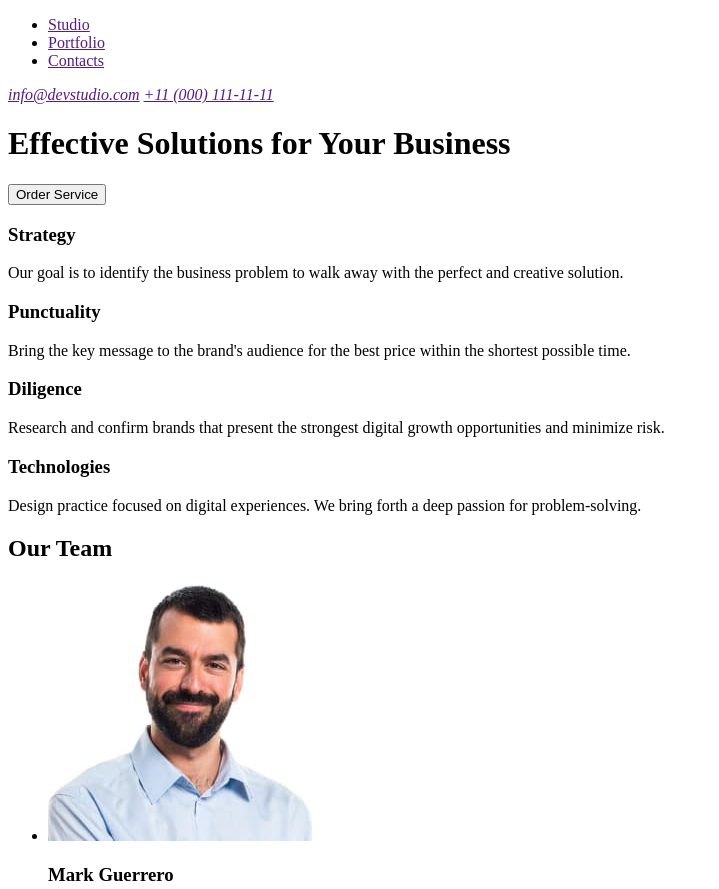
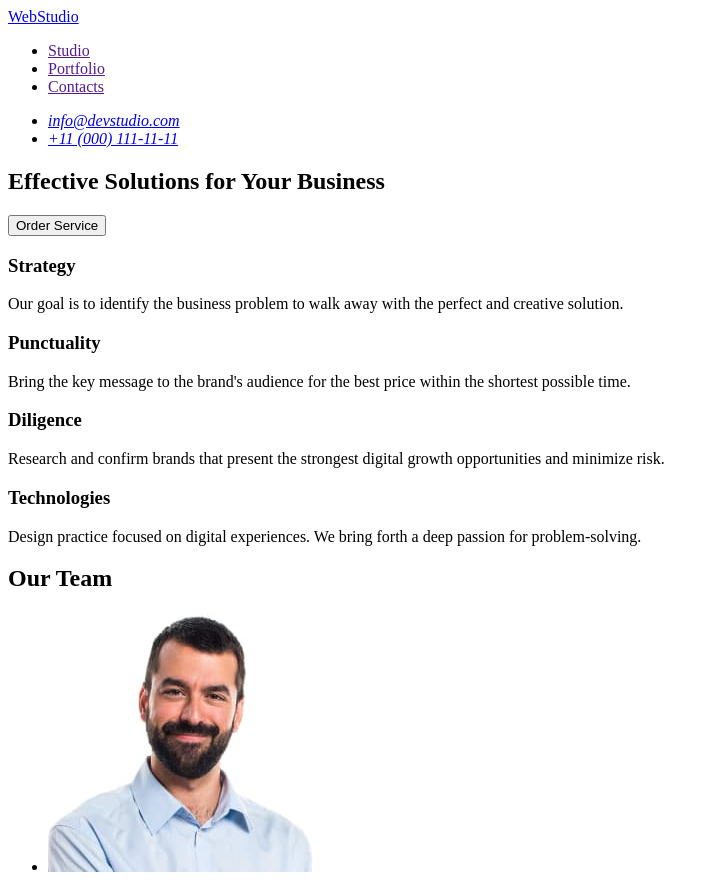
Before and after one commit to Oleksandr-Smosiuk/goit-markup-hw-01, a plain HTML site: page index.html in a window 1280 px wide. Shown: the top 889 px of the page, without its empty margins (0-719 px from the left). Drawn offline with Linux system fonts and the light colour scheme.

Commit message:
goit-markup-hw-01

```diff
--- a/index.html
+++ b/index.html
@@ -8,6 +8,7 @@
   <body>
     <header>
       <nav>
+        <a href="./index.html">WebStudio</a>
         <ul>
           <li><a href="">Studio</a></li>
           <li><a href="">Portfolio</a></li>
@@ -15,13 +16,17 @@
         </ul>
       </nav>
       <address>
-        <a href="">info@devstudio.com</a>
-        <a href="">+11 (000) 111-11-11</a>
+        <ul>
+          <li><a href="mailto:info@devstudio.com">info@devstudio.com</a></li>
+          <li><a href="tel:+110001111111">+11 (000) 111-11-11</a></li>
+        </ul>
       </address>
     </header>
     <main>
-      <h1>Effective Solutions for Your Business</h1>
-      <button type="button">Order Service</button>
+      <section>
+        <h1>Effective Solutions for Your Business</h1>
+        <button type="button">Order Service</button>
+      </section>
       <section>
         <h3>Strategy</h3>
         <p>
@@ -48,7 +53,7 @@
         <h2>Our Team</h2>
         <ul>
           <li>
-            <a href=""></a
+            <a></a
             ><img src="images/img1.jpg" alt="photo" width="264" height="260" />
             <h3>Mark Guerrero</h3>
             <p>Product Designer</p>
@@ -79,7 +84,7 @@
       </section>
     </main>
     <footer>
-      <a href="">WebStudio</a>
+      <a href="/index.html">WebStudio</a>
       <p>
         Increase the flow of customers and sales for your business with digital
         marketing & growth solutions.
```
